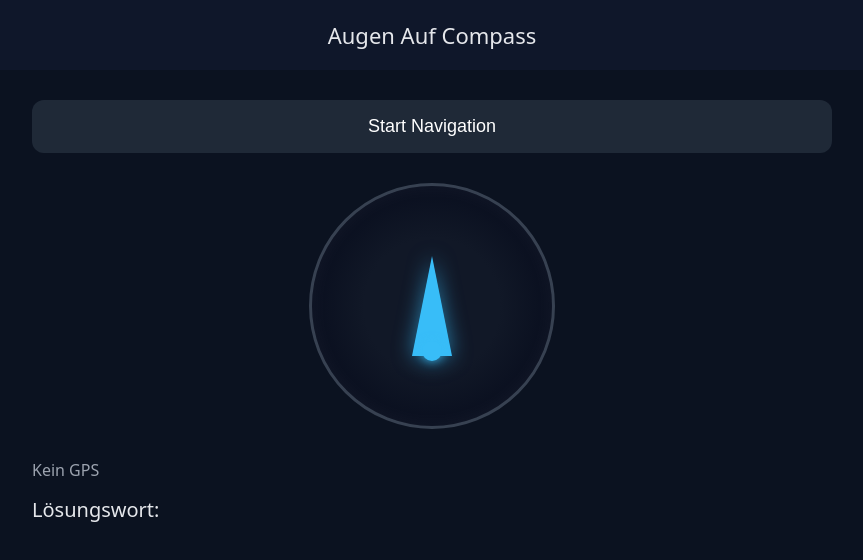
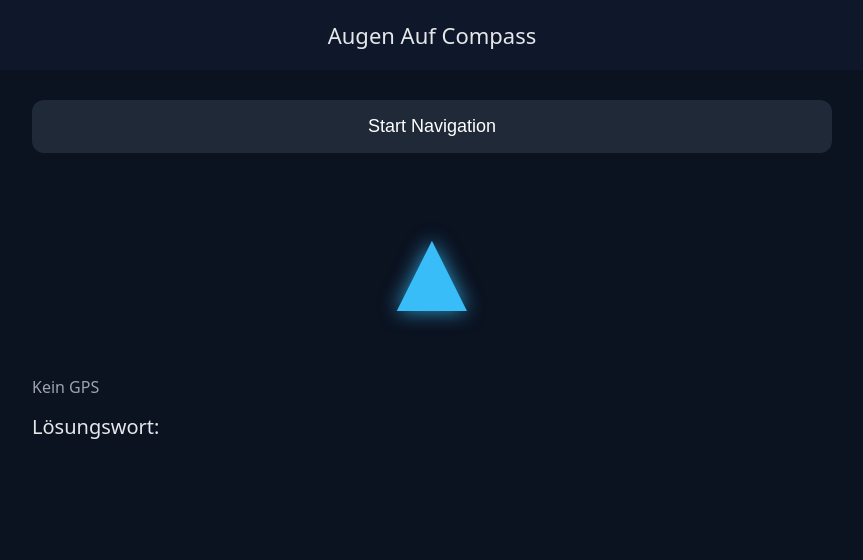
Before and after one commit to Wasabi-master/Augenaufcompasss-update-, a plain HTML site: page index.html in a window 1280 px wide. Shown: the whole page, without its empty margins (208-1071 px from the left). Drawn offline with Linux system fonts and the light colour scheme.

Commit message:
Update index.html

```diff
--- a/index.html
+++ b/index.html
@@ -9,7 +9,7 @@ body{
   margin:0;
   background:#0b1220;
   color:#e5e7eb;
-  font-family:system-ui, -apple-system, sans-serif;
+  font-family:system-ui;
 }
 
 header{
@@ -37,41 +37,8 @@ button{
 }
 
 .compass{
-  width:240px;
-  height:240px;
-  border-radius:50%;
-  margin:30px auto;
-  border:3px solid #374151;
-  display:flex;
-  justify-content:center;
-  align-items:center;
-  position:relative;
-  background:radial-gradient(circle, #111827 40%, #020617);
-  box-shadow:inset 0 0 20px rgba(255,255,255,0.05);
-}
-
-.arrow{
-  position:relative;
-  width:0;
-  height:0;
-  border-left:20px solid transparent;
-  border-right:20px solid transparent;
-  border-bottom:100px solid #38bdf8;
-  filter:drop-shadow(0 0 10px rgba(56,189,248,0.6));
-  transform-origin:center;
-  transition:transform 0.15s linear;
-}
-
-.arrow::after{
-  content:"";
-  position:absolute;
-  top:85px;
-  left:-10px;
-  width:20px;
-  height:20px;
-  background:#38bdf8;
-  border-radius:50%;
-  box-shadow:0 0 10px rgba(56,189,248,0.8);
+  text-align:center;
+  margin:30px 0;
 }
 
 .popup{
@@ -98,7 +65,12 @@ button{
 <button onclick="start()">Start Navigation</button>
 
 <div class="compass">
-  <div class="arrow" id="arrow"></div>
+  <div id="arrow" style="
+    font-size:120px;
+    color:#38bdf8;
+    text-shadow:0 0 20px rgba(56,189,248,0.8);
+    transition:transform 0.15s linear;
+  ">▲</div>
 </div>
 
 <div id="status" class="big"></div>
@@ -120,7 +92,6 @@ let currentStationIndex=null;
 
 let saved = JSON.parse(localStorage.getItem("progress")||"[]");
 
-/* Punkte MIT Info */
 const points=[
 {lat:51.3733,lng:7.6937,info:"Dieses Mahnmal erinnert an eine Zeit, in der Menschen verfolgt wurden.",q:"Woran erinnert das Mahnmal?",a:"B",l:"D",state:0},
 {lat:51.3734,lng:7.6956,info:"Menschen suchten Schutz vor Bombenangriffen.",q:"Wozu dienten Luftschutzstollen?",a:"B",l:"E",state:0},
```
